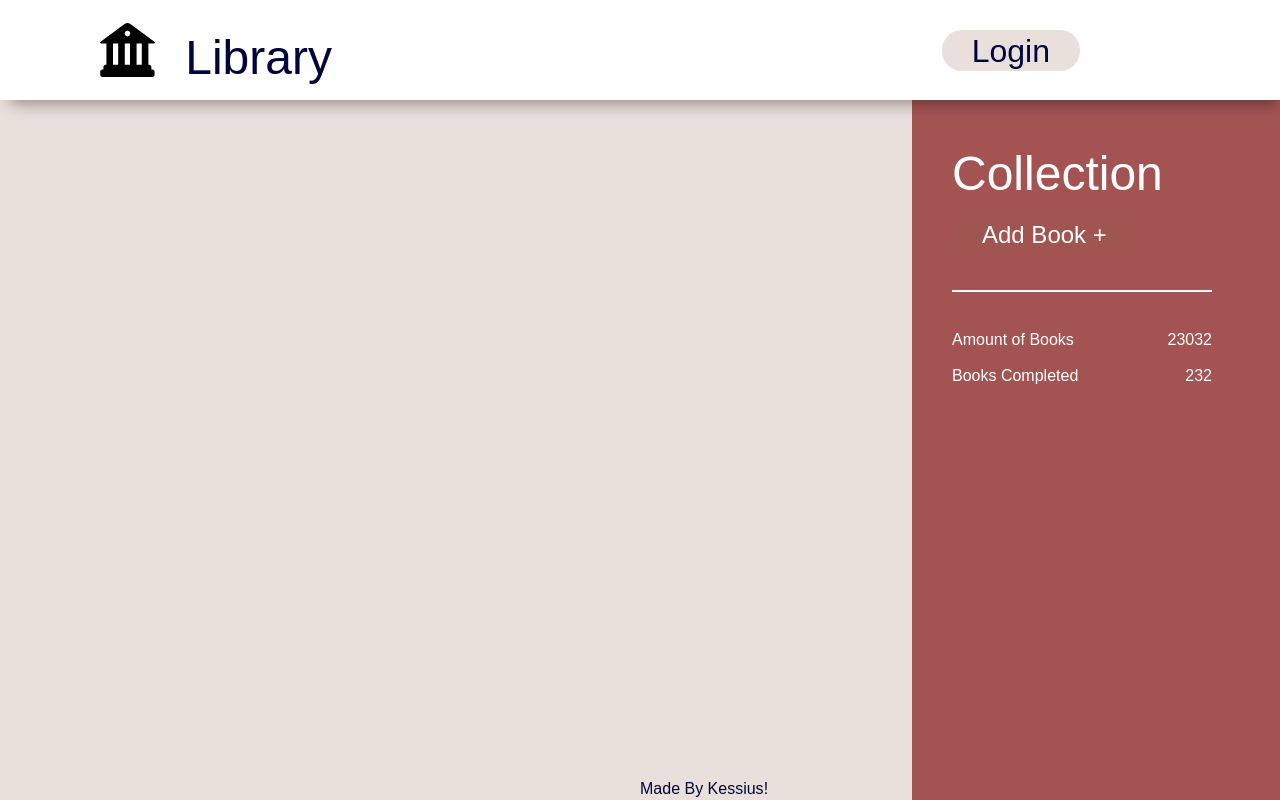
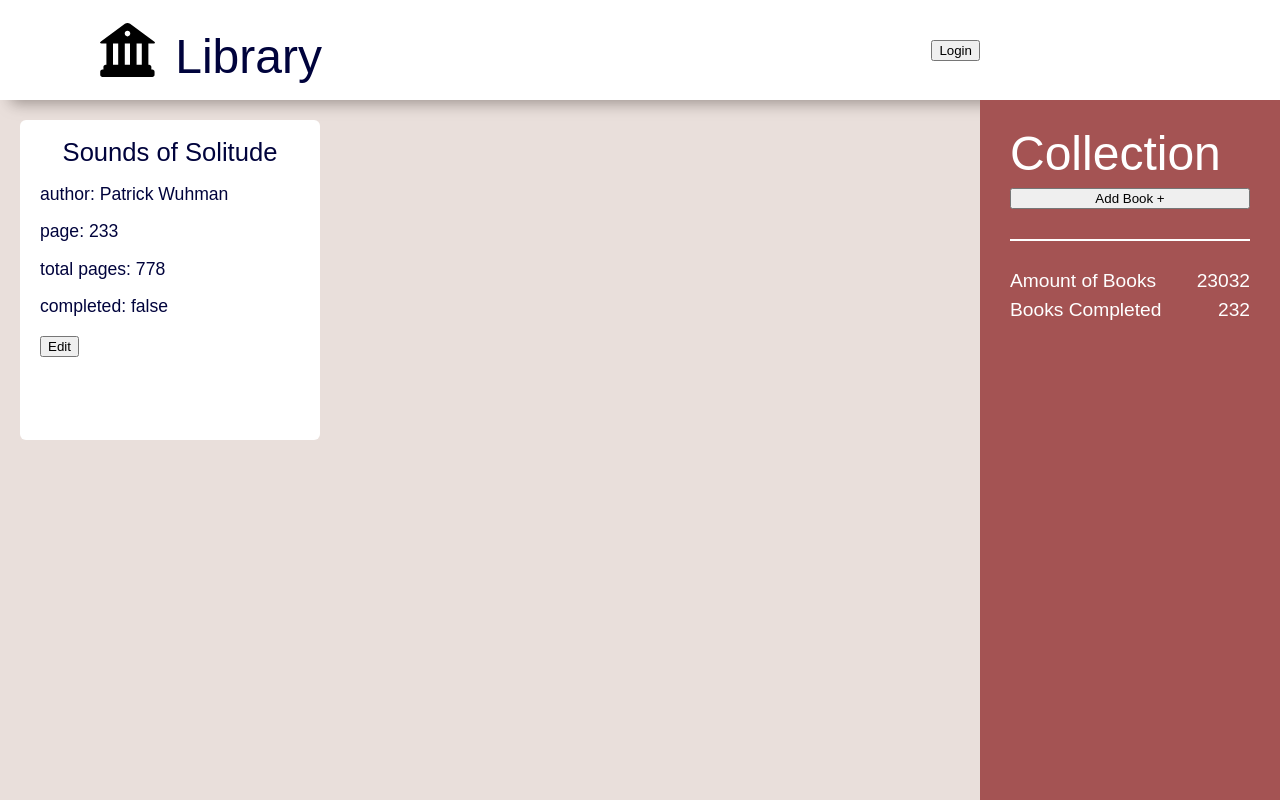
Before and after one commit to Kessius00/library, a plain HTML site: page index.html in a window 1280 px wide. Drawn offline with Linux system fonts and the light colour scheme; a web font is replaced by a local one.

Commit message:
Edit bookpanels and make css cleaner

```diff
--- a/index.html
+++ b/index.html
@@ -14,12 +14,26 @@
     </style>
 </head>
 <body style="font-family: 'Anek Devanagari', sans-serif;">
+    <div class="full-page-grid">
         <div class="header">
             <div>
                 <img src="./img/library-svgrepo-com.svg" alt="Library building icon">
                 <h1>Library</h1>
             </div>
             <button>Login</button>
+        </div>
+
+        <div class="book-grid">
+            <div class="bookinfo">
+                <div class="title">Sounds of Solitude</div>
+                <div class="author">author: Patrick Wuhman</div>
+                <div class="pages-read">page: 233</div>
+                <div class="total-pages">total pages: 778</div>
+                <div class="completed">completed: false</div>
+                <button>Edit</button>
+            </div>
+
+
         </div>
 
         <div class="sidebar">
@@ -37,10 +51,9 @@
 
         </div>
 
-
-    <div class="footer">
+        <!-- <div class="footer">
             <p>Made By <a href="https://github.com/Kessius00" target="_blank">Kessius</a>!</p>
-    </div>
+        </div> -->
 
         <!-- <div class="newBookForm">
             <form action="get">
@@ -53,5 +66,6 @@
 
             </form>
         </div> -->
+    </div>
 </body>
 </html>
--- a/style.css
+++ b/style.css
@@ -2,6 +2,7 @@
     --main-color: rgba(144, 94, 73, 0.198);
     --main-color-hover: rgba(144, 94, 73, 0.647);
     --text-color: rgb(0, 3, 60);
+    --sidebar-color: rgb(164, 83, 83);
 }
 
 ::selection{
@@ -10,113 +11,115 @@
 }
 
 body{
-    background-color: var(--main-color);
     color: var(--text-color);
+    font-size: 1.2rem;
+}
+
+.full-page-grid{
+    height: 100vh;
+    width: 100vw;
+
+    display: grid;
+    grid-template-columns: 1fr minmax(300px, 20%);
+    grid-template-rows: 100px 1fr;
+
 }
 
 .header{
-    position: fixed;
+    grid-column: 1/3;
+    grid-row: 1/2;
+
     background-color: white;
-    width: 100vw;
-    height: 100px;
+
 
     display: flex;
     justify-content: space-between;
     align-items: center;
+    gap: 70px;
+
+    padding-left: 100px;
+    padding-right: 300px;
 
     -webkit-box-shadow: 4px 10px 15px -7px rgba(0,0,0,0.4);
     -moz-box-shadow: 4px 10px 15px -7px rgba(0,0,0,0.4);
     box-shadow: 4px 10px 15px -7px rgba(0,0,0,0.4);
 }
 
-.header button{
-    margin-right: 200px;
-    margin-left: 50px;
-}
-
-button{
-    font-family: 'Anek Devanagari', sans-serif;
-    font-size: 2rem;
-    padding: 3px 30px 1px 30px;
-    border-radius: 20px;
-    border: none;
-
-    color: var(--text-color);
-    background-color: var(--main-color);
-}
-
-.header button:hover{
-    background-color: var(--main-color-hover);
-}
-
 .header div{
     display: flex;
     align-items: center;
-    margin-left: 100px;
+    gap: 20px;
+
+}
+
+.header div h1{
+   margin-bottom: -15px;
 }
 
 h1{
     font-size: 3rem;
 }
 
-.header div h1{
-    margin-top: 15px;
-    margin-left: 30px;
+.sidebar{
+    grid-column: 2/3;
+    grid-row: 2/3;
+
+    background-color: var(--sidebar-color);
+    color: white;
+    padding: 30px;
+
+    display: flex;
+    flex-direction: column;
+    gap: 10px;
 }
 
-.footer{
-    position: fixed;
-    bottom: 0;
-    left: 50%;
-    margin-bottom: 3px;
-}
+.sidebar .line{
+    background-color: white;
+    height: 2px;
 
-.footer a{
-    color: var(--text-color);
-    text-decoration: none;
-}
-
-.sidebar{
-
-    background-color: rgb(164, 83, 83);
-    height: 100vh;
-    width: max(328px, 25%);
-    margin-left: auto;
-    color: white;
-    padding-left: 40px
-
-}
-
-
-.sidebar button:hover{
-    background-color: green;
-}
-
-.sidebar h1{
-    padding-top: 150px;
-}
-
-.sidebar button{
-    color: white;
-    font-size: 1.5rem;
     margin-top: 20px;
     margin-bottom: 20px;
-
-}
-.sidebar .line{
-    background-color: aliceblue;
-    height: 2px;
-    margin-bottom: 40px;
 }
 
 .sidebar div{
     display: flex;
     justify-content: space-between;
-    width: 260px;
-    margin-top: 20px;
+}
+
+.book-grid{
+    grid-column: 1/2;
+    grid-row: 2/3;
+
+    background-color: var(--main-color);
+
+    padding: 20px;
+
+    display: grid;
+    grid-template-columns: 1fr 1fr 1fr;
+    grid-template-rows: repeat(2, 1fr);
+    grid-auto-rows: 1fr;
+    gap: 20px;
+
 
 }
 
-.blue{
-    background-color: blue;
+.book-grid .bookinfo{
+    background-color: white;
+    padding: 20px;
+
+    border-radius: 6px;
+
+    font-size: 1.1rem;
+
+    display: flex;
+    flex-direction: column;
+    align-items: flex-start;
+    gap: 20px;
+
+
 }
+
+.title{
+    font-size: 1.6rem;
+    align-self: center;
+}
```
Also changed, not shown: README.md. Lines whose indentation alone changed are shown as unchanged.
